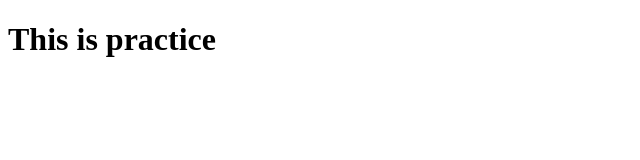
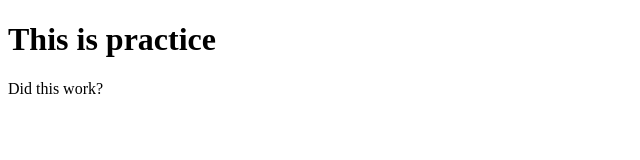
Before and after one commit to jdesoto1618/Musketeers, a plain HTML site: page index.html in a window 1280 px wide. Shown: the whole page, without its empty margins (0-640 px from the left). Drawn offline with Linux system fonts and the light colour scheme.

Commit message:
Added CSS and p tag

```diff
--- a/index.html
+++ b/index.html
@@ -7,6 +7,7 @@
   <body>
     <h1>This is practice</h1>
     <p>
+      Did this work?
     </p>
     <h2></h2>
     </html>
```
